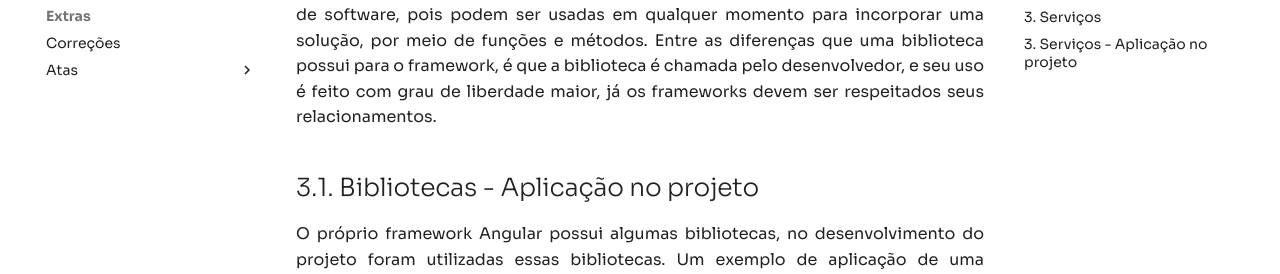
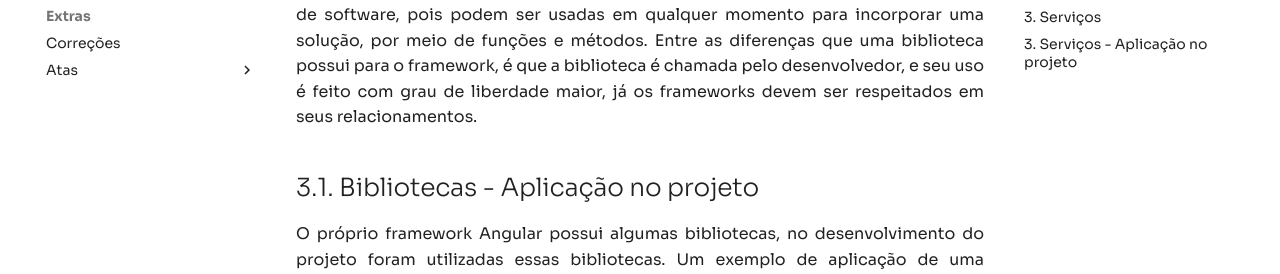
Before and after one commit to UnBArqDsw2021-1/2021.1_G04_Cardeal, an MkDocs documentation site: the page built from docs/arquitetura/front-end.md, in a window 1280 px wide and 900 px high, scrolled down 5058 px. Shown: the part 307-581 px from the top of the window. Built offline with MkDocs 1.6.1 and Material for MkDocs 9.7.7, drawn with Linux system fonts in a browser that asks for light colours; comment, search, counter and statistics services are not loaded; some of the changed text lies outside the part shown.

Commit message:
Update docs/arquitetura/front-end.md
Co-authored-by: Gustavo Duarte Moreira <32913216+gustavoduartemoreira@users.noreply.github.com>

```diff
--- a/docs/arquitetura/front-end.md
+++ b/docs/arquitetura/front-end.md
@@ -195,7 +195,7 @@ export class PostagensComponent implements OnInit {
 
 ## 3. Bibliotecas
 
-<p markdown="1" align="justify">O reuso de software pode ser feitor através de um Biblioteca, que é uma solução para um problema em particular. Dessa forma, bibliotecas auxiliam no desenvolvimento de software, pois podem ser usadas em qualquer momento para incorporar uma solução, por meio de funções e métodos. Entre as diferenças que uma biblioteca possui para o framework, é que a biblioteca é chamada pelo desenvolvedor, e seu uso é feito com grau de liberdade maior, já os frameworks devem ser respeitados seus relacionamentos. </p>
+<p markdown="1" align="justify">O reuso de software pode ser feitor através de um Biblioteca, que é uma solução para um problema em particular. Dessa forma, bibliotecas auxiliam no desenvolvimento de software, pois podem ser usadas em qualquer momento para incorporar uma solução, por meio de funções e métodos. Entre as diferenças que uma biblioteca possui para o framework, é que a biblioteca é chamada pelo desenvolvedor, e seu uso é feito com grau de liberdade maior, já os frameworks devem ser respeitados em seus relacionamentos. </p>
 
 ## 3.1. Bibliotecas - Aplicação no projeto
 
```
